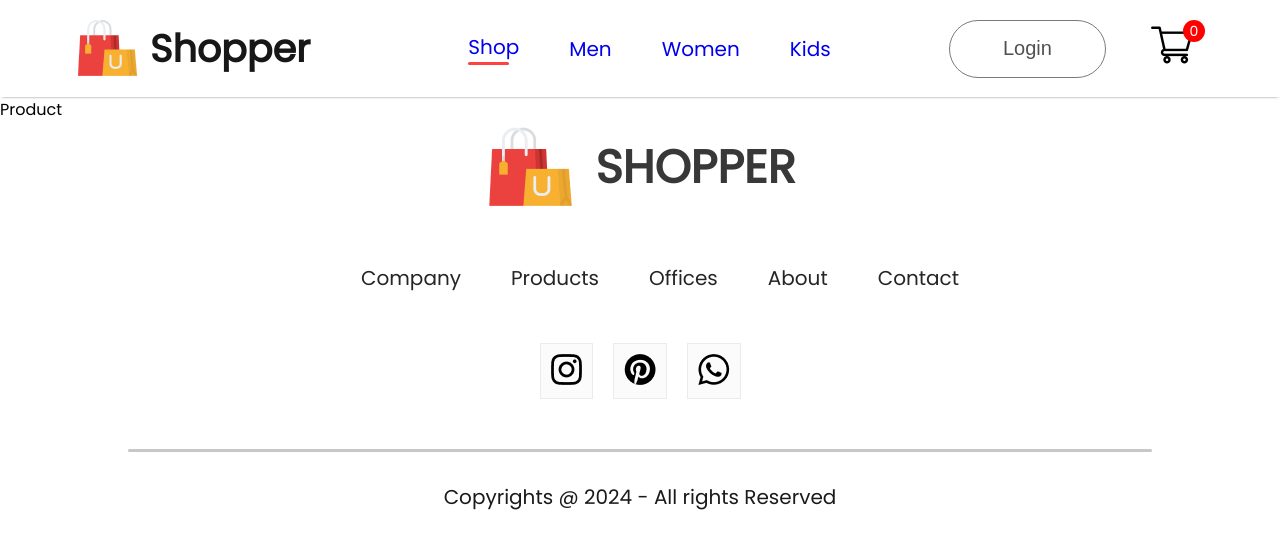
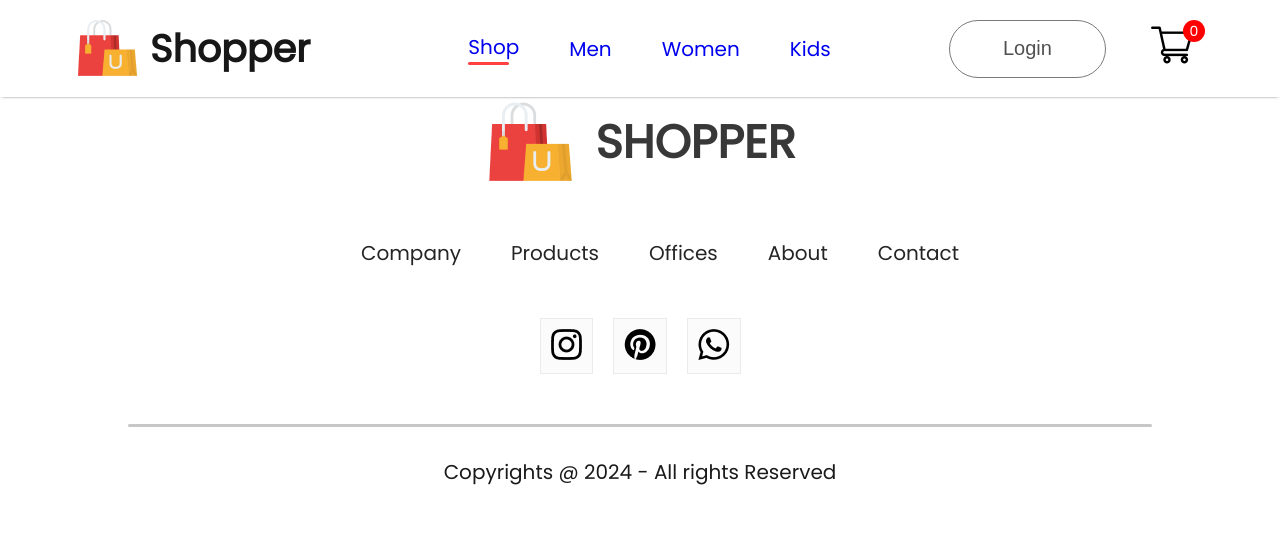
Before and after one commit to tajemouti/e-commerce, a React (Create React App) app: page /product in a window 1280 px wide. Shown: the top 548 px of the page. Built offline with nearby package versions, Linux system fonts and the light colour scheme.

Commit message:
Update the Product component

```diff
--- a/src/pages/Product.jsx
+++ b/src/pages/Product.jsx
@@ -1,8 +1,16 @@
-import React from 'react'
+import React, { useContext } from 'react'
+import {ShopContext} from '../Context/ShopContext'
+import { useParams } from 'react-router-dom'
 
 const Product = () => {
+  const {all_product} = useContext(ShopContext);
+  const {productId} = useParams();
+  const product = all_product.find((e) => e.id === Number(productId));
+
   return (
-    <div>Product</div>
+    <div>
+
+    </div>
   )
 }
 
```
